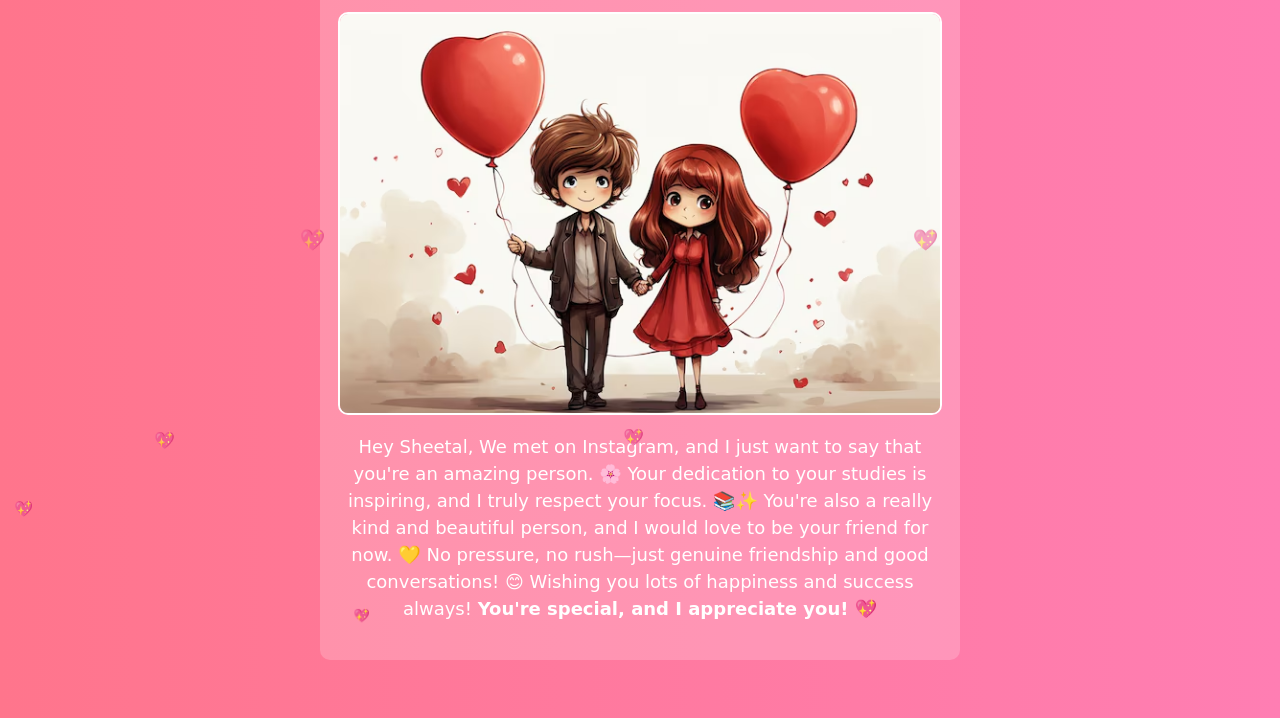
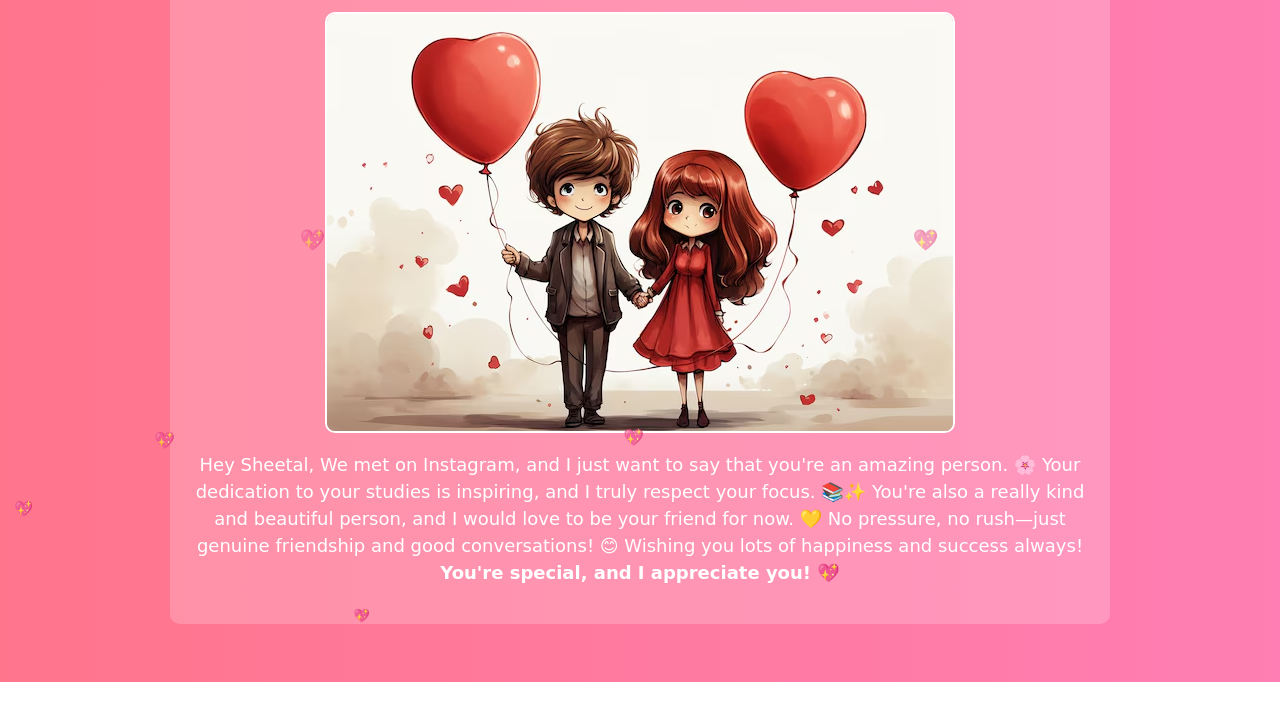
Before and after one commit to MrMakhija09/Happy-Valentine-s-Day-Sheetal., a plain HTML site: page index.html in a window 1280 px wide. Shown: the part 172-890 px from the top of the page. After the commit the page ends 854 px from the top, so only its background shows below. Drawn offline with Linux system fonts and the light colour scheme.

Commit message:
style.css

```diff
--- a/style.css
+++ b/style.css
@@ -38,8 +38,8 @@ body {
     padding: 20px;
     border-radius: 10px;
     display: inline-block;
-    width: 60%;
-    max-width: 600px;
+    width: 80%;  /* Increased width */
+    max-width: 900px;  /* More space for content */
 }
 
 /* Fade-in Animation */
```
